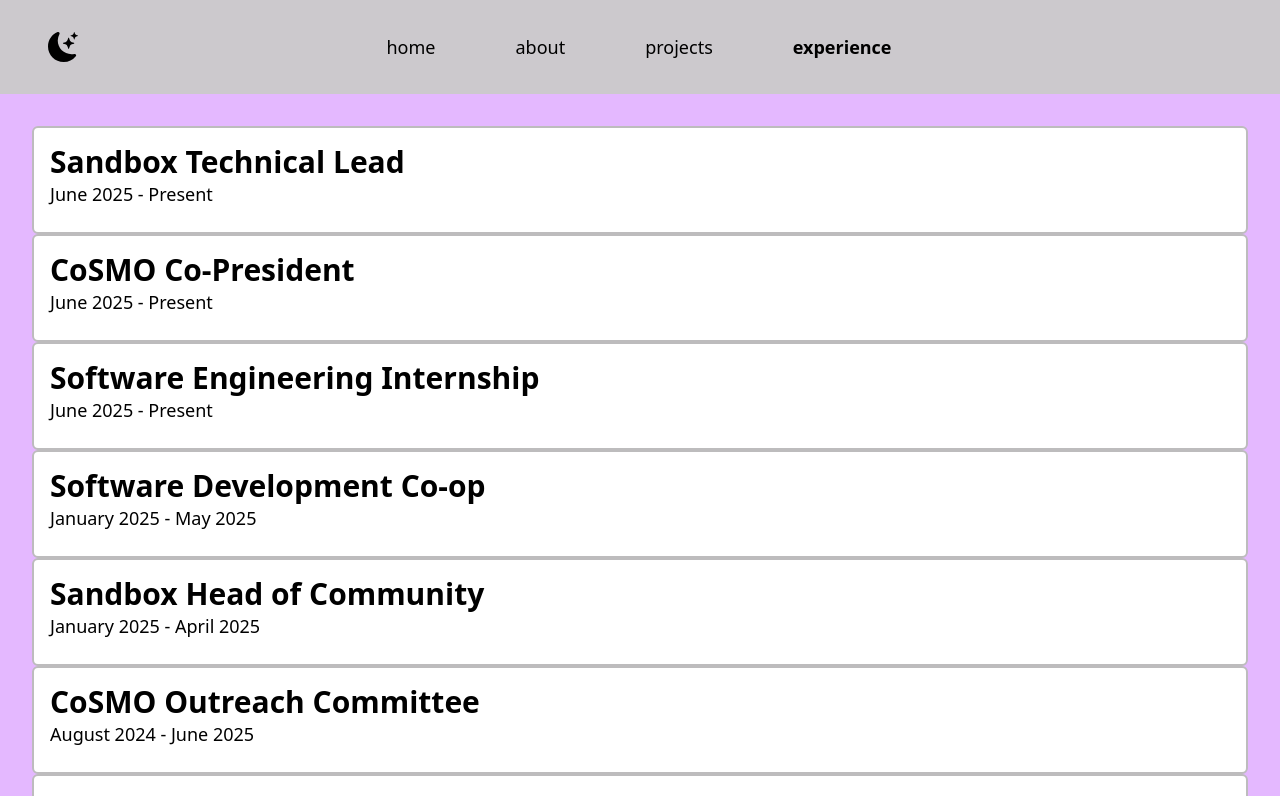
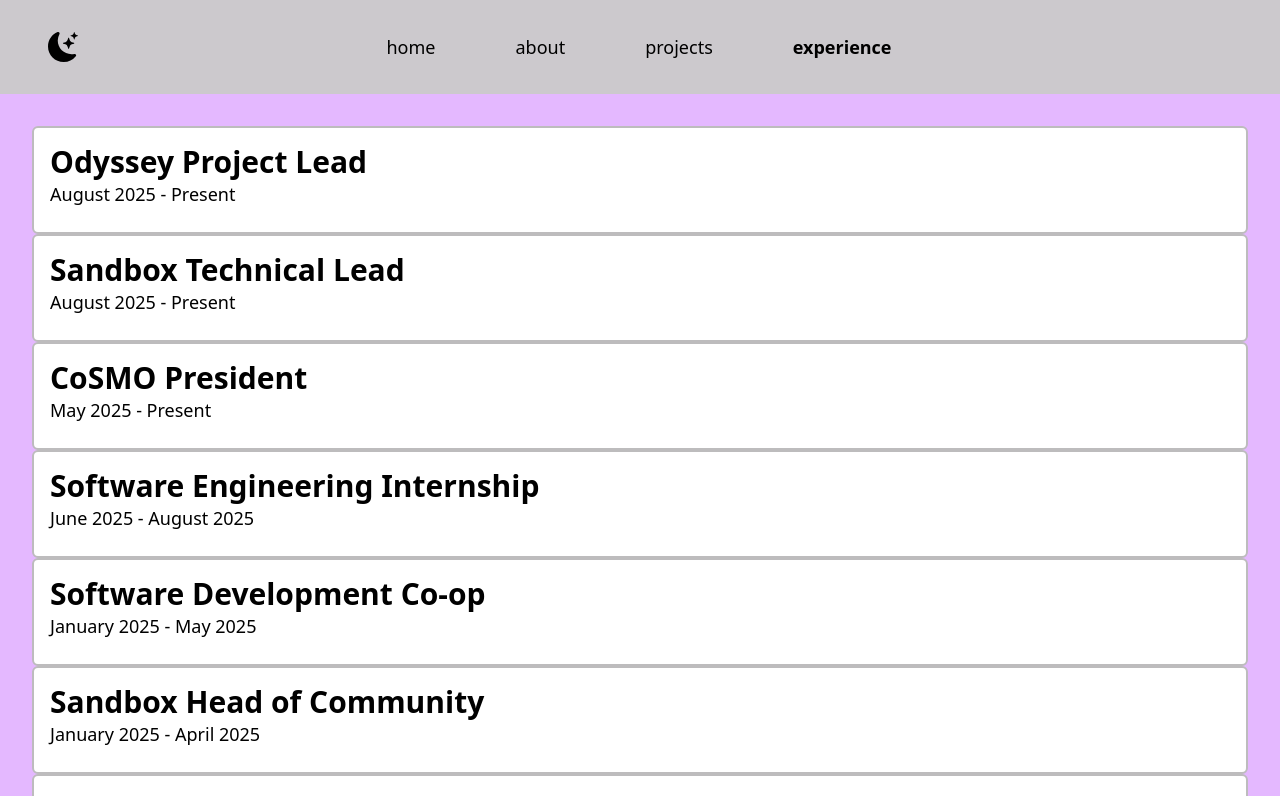
Before and after one commit to gpalmer27/gillian-website, a Next.js app: page /experience in a window 1280 px wide. Shown: the top 796 px of the page. Built offline with nearby package versions, Linux system fonts and the light colour scheme.

Commit message:
updated experience

```diff
--- a/app/experience/page.tsx
+++ b/app/experience/page.tsx
@@ -9,11 +9,24 @@ export default function Experience() {
   return (
     <div className="p-8">
       <div
+        onClick={() => (openBox === 10 ? setOpenBox(0) : setOpenBox(10))}
+        className={boxClass}
+      >
+        <h1 className="text-3xl font-bold">Odyssey Project Lead</h1>
+        <p className="text-lg pb-2">August 2025 - Present</p>
+        <div
+          className={`${openBox === 10 ? "visibility: visible" : "visibility: hidden"}`}
+        >
+          <hr className="pt-2 dark:border-slate-800"></hr>
+          <p>Incoming project lead for Odyssey in Fall 2025!</p>
+        </div>
+      </div>
+      <div
         onClick={() => (openBox === 9 ? setOpenBox(0) : setOpenBox(9))}
         className={boxClass}
       >
         <h1 className="text-3xl font-bold">Sandbox Technical Lead</h1>
-        <p className="text-lg pb-2">June 2025 - Present</p>
+        <p className="text-lg pb-2">August 2025 - Present</p>
         <div
           className={`${openBox === 9 ? "visibility: visible" : "visibility: hidden"}`}
         >
@@ -25,13 +38,18 @@ export default function Experience() {
         onClick={() => (openBox === 8 ? setOpenBox(0) : setOpenBox(8))}
         className={boxClass}
       >
-        <h1 className="text-3xl font-bold">CoSMO Co-President</h1>
-        <p className="text-lg pb-2">June 2025 - Present</p>
+        <h1 className="text-3xl font-bold">CoSMO President</h1>
+        <p className="text-lg pb-2">May 2025 - Present</p>
         <div
           className={`${openBox === 8 ? "visibility: visible" : "visibility: hidden"}`}
         >
           <hr className="pt-2 dark:border-slate-800"></hr>
-          <p>Incoming Fall 2025!</p>
+          <p>
+            As president, I oversee other members of the eboard and ensure that
+            all club meetings run smoothly. I also manage a mentor program to
+            help incoming first-years with their transition to Northeastern with
+            a Python-based matching process and bi-weekly check-in messages.
+          </p>
         </div>
       </div>
       <div
@@ -39,17 +57,17 @@ export default function Experience() {
         className={boxClass}
       >
         <h1 className="text-3xl font-bold">Software Engineering Internship</h1>
-        <p className="text-lg pb-2">June 2025 - Present</p>
+        <p className="text-lg pb-2">June 2025 - August 2025</p>
         <div
           className={`${openBox === 7 ? "visibility: visible" : "visibility: hidden"}`}
         >
           <hr className="pt-2 dark:border-slate-800"></hr>
           <p>
-            I am currently working in the Corporate Financial Systems department
-            at Travelers where I am implementing a tool to analyze financial
-            documents and extract relevant data using Amazon Textract. I am also
-            creating a chatbot feature that utilizes Amazon Bedrock to answer
-            questions about financial documents.
+            At Travelers, I worked in the Corporate Financial Systems department
+            where I implemented a tool to analyze financial documents and
+            extract relevant data using Amazon Textract. I also created a
+            chatbot feature that utilizes Amazon Bedrock to answer questions
+            about financial documents.
           </p>
         </div>
       </div>
@@ -98,7 +116,7 @@ export default function Experience() {
         className={boxClass}
       >
         <h1 className="text-3xl font-bold">CoSMO Outreach Committee</h1>
-        <p className="text-lg pb-2">August 2024 - June 2025</p>
+        <p className="text-lg pb-2">August 2024 - April 2025</p>
         <div
           className={`${openBox === 4 ? "visibility: visible" : "visibility: hidden"}`}
         >
```
